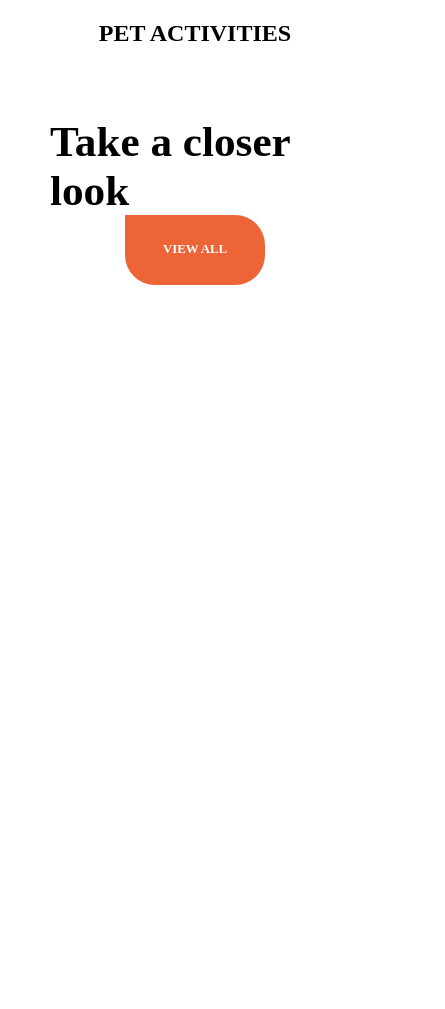
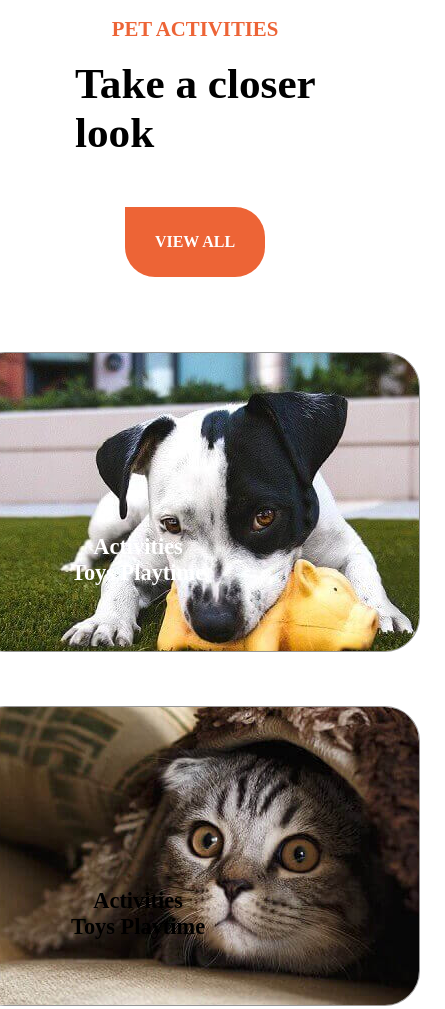
Before and after one commit to lfilella97/202301-w1ch4-lluis-filella, a website built with Parcel: page src/index.html in a window 390 px wide. Shown: the top 1009 px of the page, 445 px wide, since content can reach past the window. Before the commit the page ends 844 px from the top, so only its background shows below. Built offline with nearby package versions, Linux system fonts and the light colour scheme; files whose address does not match are found by name.

Commit message:
add second section and adjust features on css from the first one

```diff
--- a/src/index.html
+++ b/src/index.html
@@ -17,7 +17,31 @@
       <span class="text-view-all__text">Take a closer look</span>
       <a href="all-activities" class="text-view-all__button">VIEW ALL</a>
     </div>
+    <div class="activities-list">
+      <div class="activities-list__card card">
+        <img class="card__image" src="/src/img/01.jpg" alt="cachorro mordiendo un jugete">
+        <div class="card__text">
+          <span class="activities__activitie">Activities</span>
+          <span class="activities__title">Toys Playtime</span>
+        </div>
+      </div>
+      <div class="activities-list__card card">
+        <img class="card__image" src="/src/img/02.jpg" alt="cachorro mordiendo un jugete">
+        <div class="card__text">
+          <span>Activities</span>
+          <span>Toys Playtime</span>
+        </div>
+      </div>
+      <div class="activities-list__card card">
+        <img class="card__image" src="/src/img/03.jpg" alt="cachorro mordiendo un jugete">
+        <div class="card__text">
+          <span>Activities</span>
+          <span>Toys Playtime</span>
+        </div>
+      </div>
+    </div>
   </section>
+
 </body>
 
 </html>
--- a/src/style.css
+++ b/src/style.css
@@ -22,27 +22,29 @@ body {
   margin: 0;
   background-color: #ffffff;
   font-family: var(--typography-main);
-  width: 100vw;
   height: 100vh;
 }
 .activities-section {
   display: flex;
   flex-direction: column;
-  align-items: center;
+  padding: 0 75px;
 }
 .activities-section__title {
+  color: var(--color-main);
   font-weight: 900;
+  padding: 0 25px;
 }
 .text-view-all {
   display: flex;
   justify-content: space-between;
   align-items: center;
-  padding: 0 100px;
   width: 100%;
+  padding: 0 25px;
 }
 .text-view-all__text {
   font-weight: 900;
   font-size: 4.6rem;
+  align-items: center;
 }
 
 .text-view-all__button {
@@ -58,16 +60,78 @@ body {
   width: 140px;
 }
 
-@media screen and (max-width: 970px) {
+.activities-list {
+  display: flex;
+  flex-wrap: wrap;
+  justify-content: space-between;
+}
+.card {
+  position: relative;
+  padding: 25px 25px;
+}
+.card__image {
+  border-radius: 35px;
+  border: 1px solid rgb(151, 151, 151);
+  object-fit: none;
+  width: 432px;
+  height: 535px;
+}
+
+.card__text {
+  position: absolute;
+  opacity: 0;
+  top: 100;
+  left: 130;
+  transition: opacity 500ms;
+  font-size: 2.5rem;
+  display: flex;
+  flex-direction: column;
+  align-items: center;
+  top: 207px;
+  left: 126px;
+  font-weight: 800;
+  text-shadow: rgba(255, 255, 255, 0.628) 1.5px 1.5px;
+}
+
+.card__text:hover {
+  opacity: 1;
+}
+
+@media screen and (max-width: 1130px) {
+  .activities-section {
+    align-items: center;
+  }
+  .activities-section__title {
+    font-size: 1.3rem;
+  }
   .text-view-all {
     flex-direction: column;
-    padding: 50px;
+    padding: 0 0 50px;
+    gap: 50px;
   }
   .text-view-all__text {
     font-size: 2.7rem;
   }
 
   .text-view-all__button {
-    font-size: 0.8rem;
+    font-size: 1rem;
+  }
+  .activities-list {
+    justify-content: center;
+  }
+  .card__image {
+    width: 450px;
+    height: 300px;
+  }
+  .card__text {
+    font-size: 1.4rem;
+    top: 250;
+    left: 180;
+    opacity: 1;
+    text-shadow: none;
+  }
+  .activities__activitie,
+  .activities__title {
+    color: white;
   }
 }
```
Also changed, not shown: src/img/01.jpg (added), src/img/02.jpg (added), src/img/03.jpg (added).
